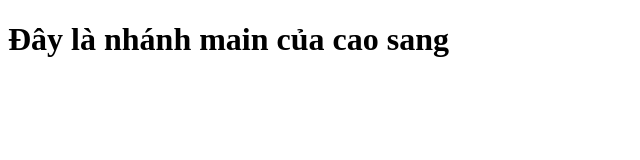
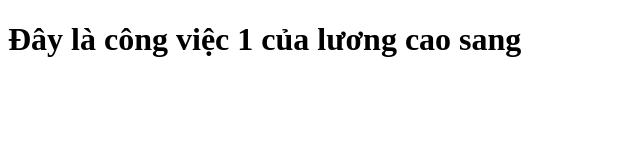
Before and after one commit to caosangthinkpad/d-n-s-5, a plain HTML site: page index.html in a window 1280 px wide. Shown: the whole page, without its empty margins (0-640 px from the left). Drawn offline with Linux system fonts and the light colour scheme.

Commit message:
công việc 1 conmip lần 1

```diff
--- a/index.html
+++ b/index.html
@@ -1,12 +1,11 @@
 <!DOCTYPE html>
 <html lang="vi">
-<head>
-    <meta charset="UTF-8">
-    <meta name="viewport" content="width=device-width, initial-scale=1.0">
+  <head>
+    <meta charset="UTF-8" />
+    <meta name="viewport" content="width=device-width, initial-scale=1.0" />
     <title>Dự án số 5</title>
-</head>
-<body>
-    <h1>Đây là nhánh main của cao sang</h1>
-
-</body>
+  </head>
+  <body>
+    <h1>Đây là công việc 1 của lương cao sang</h1>
+  </body>
 </html>
```
